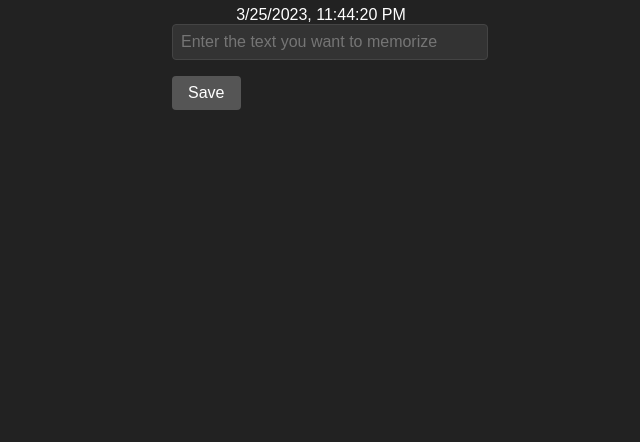
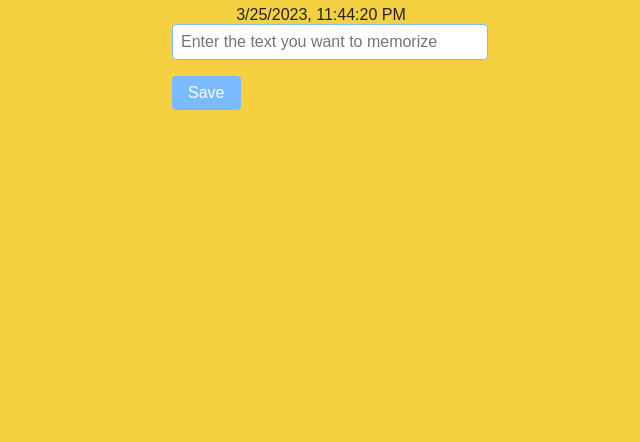
Before and after one commit to gato365/project-1-enhancing-my-memory, a plain HTML site: page index.html in a window 1280 px wide. Shown: the part 406-848 px from the top of the page, without its empty margins (319-959 px from the left). Drawn offline with Linux system fonts and the light colour scheme.

Commit message:
Finish more enhancements

```diff
--- a/app.js
+++ b/app.js
@@ -71,6 +71,8 @@ playAgainBtn.addEventListener('click', () => {
     statsSection.classList.add('hidden');
     playAgainBtn.classList.add('hidden');
     inputSection.classList.remove('hidden');
+    timerSection.classList.add('hidden');
+    memoryText.value = '';
   });
 
 // Add this event listener for the "Try Again" button
--- a/style.css
+++ b/style.css
@@ -1,7 +1,7 @@
 body {
-    background-color: #222;
+  background-color: #f5d142; /* Bright yellow background */
   font-family: Arial, sans-serif;
-    color: #fff;
+  color: #222; /* Dark text color */
 }
 
 .container {
@@ -18,9 +18,9 @@ body {
 }
 
 input {
-    background-color: #333;
-    color: #fff;
-    border: 1px solid #444;
+  background-color: #ffffff;
+  color: #222;
+  border: 1px solid #7abaff; /* Light blue border */
   border-radius: 4px;
   padding: 0.5rem;
   width: 100%;
@@ -28,21 +28,21 @@ body {
 }
 
 button {
-    background-color: #555;
+  background-color: #7abaff; /* Light blue background */
   color: #fff;
   border: none;
   border-radius: 4px;
   padding: 0.5rem 1rem;
   cursor: pointer;
 }
+
 .button-group {
   display: flex;
   justify-content: center;
 }
 
-
 button:hover {
-    background-color: #777;
+  background-color: #5991c5; /* Slightly darker blue on hover */
 }
 
 .hidden {
```
Also changed, not shown: README.md. Lines whose indentation alone changed are shown as unchanged.
